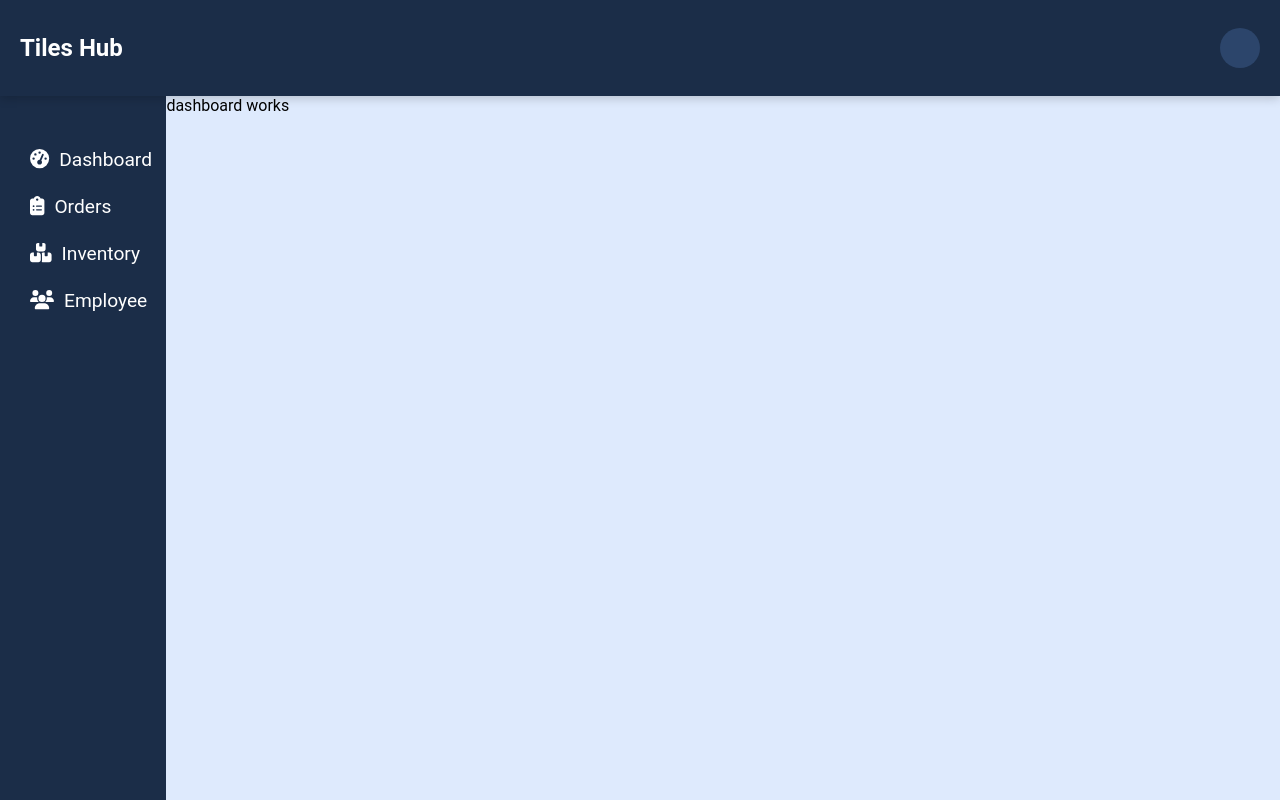
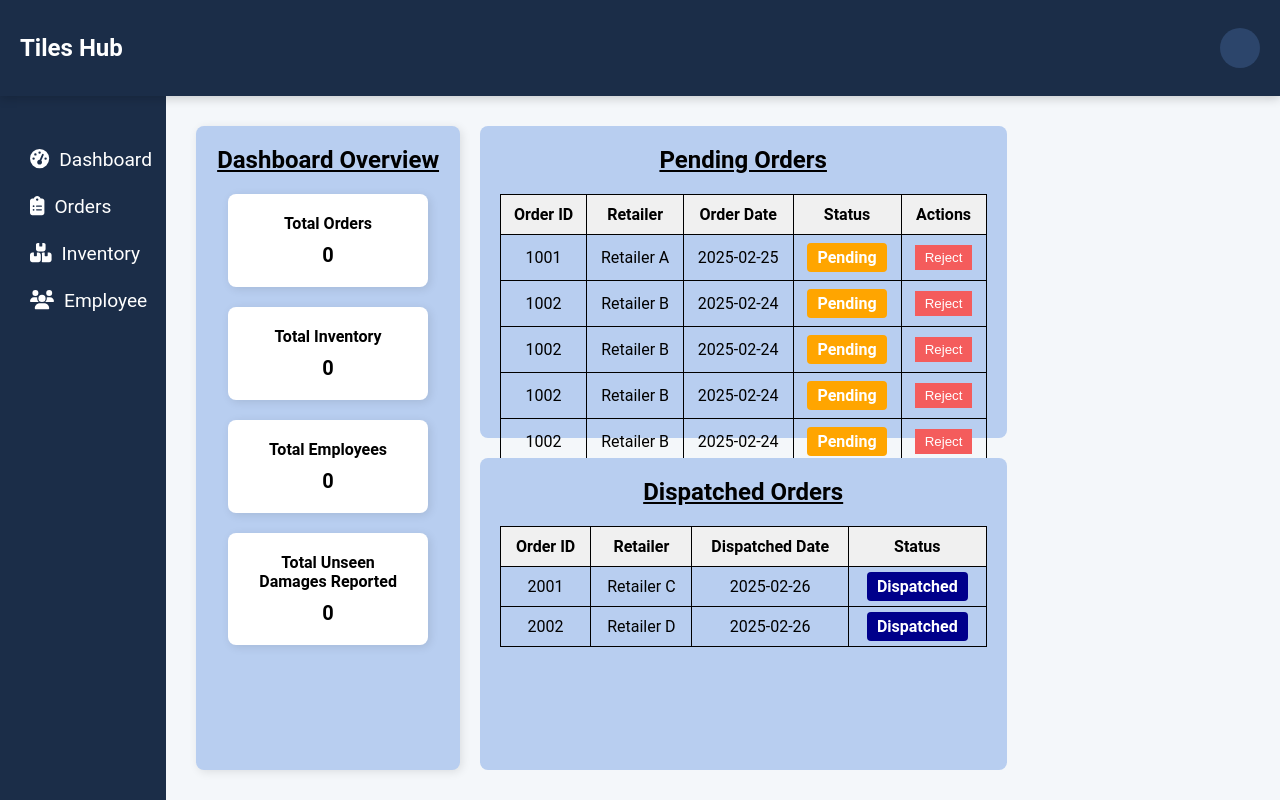
Before and after one commit to dhanvanth-it21/fashion-transparency-fe, an Angular app: page /dashboard in a window 1280 px wide. Built offline with nearby package versions, Linux system fonts and the light colour scheme.

Commit message:
working on the admin dashboard

```diff
--- a/src/app/core/main-layout/left-sidebar/left-sidebar.component.ts
+++ b/src/app/core/main-layout/left-sidebar/left-sidebar.component.ts
@@ -16,6 +16,7 @@ export class LeftSidebarComponent {
 
   public faBars: IconDefinition = faBars;
   public faSignOut: IconDefinition = faSignOut;
+
   sidebarIcons = {
     dashboard: faTachometerAlt,
     orders: faClipboardList,
--- a/src/app/core/main-layout/view/view.component.css
+++ b/src/app/core/main-layout/view/view.component.css
@@ -5,7 +5,7 @@
 
 .body-container {
     width: 87vw;
-    background-color: var(--S-color);
-    /* background-color: #fff; */
+    /* background-color: var(--S-color); */
+    padding: 20px;
 
 }
--- a/src/app/features/admin/dashboard/dashboard.component.css
+++ b/src/app/features/admin/dashboard/dashboard.component.css
@@ -0,0 +1,119 @@
+.dashboard-container {
+    width: 100%;
+    height: 100%;
+    padding: 10px;
+    display: flex;
+    gap: 20px;
+}
+
+.dashboard-overview {
+    background-color: #b8cef0;
+    width: 25%;
+    height: 100%;
+    padding: 20px;
+    border-radius: 8px;
+    box-shadow: 2px 2px 10px rgba(0, 0, 0, 0.1);
+}
+
+.dashboard-overview h2 {
+    color: black;
+    text-align: center;
+    margin-bottom: 20px;
+    text-decoration: underline;
+}
+
+.dashboard-cards {
+    display: flex;
+    flex-direction: column;
+    justify-content: space-between;
+    align-items: center;
+    gap: 20px;
+}
+
+.card {
+    width: 200px;
+    padding: 20px;
+    background: #fff;
+    border-radius: 8px;
+    text-align: center;
+    box-shadow: 2px 2px 10px rgba(0, 0, 0, 0.1);
+}
+
+.card h3 {
+    margin-bottom: 10px;
+    font-size: 1rem;
+}
+
+.card p {
+    font-size: 20px;
+    font-weight: bold;
+}
+
+.order-container {
+    border-radius: 8px;
+    height: 100%;
+    width: 50%;
+    display: flex;
+    flex-direction: column;
+    gap: 20px;
+}
+
+.order-section {
+    height: calc(50% - 10px);
+    padding: 20px;
+    border-radius: 8px;
+    background-color: #b8cef0;
+}
+
+
+.order-section h2{
+    text-decoration: underline;
+    margin-bottom: 20px;
+    text-align: center;
+}
+
+
+.table-body-container {
+    max-height: 105px;
+    overflow: hidden;
+}
+
+table {
+    width: 100%;
+    border-collapse: collapse;
+
+}
+
+th, td {
+    padding: 10px;
+    text-align: center;
+    border: 1px solid #000;
+}
+
+th {
+    background-color: #f0f0f0;
+    font-weight: bold;
+}
+
+.status-label {
+    padding: 5px 10px;
+    border-radius: 4px;
+    font-weight: bold;
+    color: white;
+}
+
+
+.Pending { background-color: orange; }
+.Dispatched { background-color: darkblue; }
+
+.reject-btn {
+    background-color: rgb(244, 92, 92);
+    color: white;
+    border: none;
+    padding: 5px 10px;
+    cursor: pointer;
+}
+
+.reject-btn:hover {
+    background-color: red;
+}
--- a/src/app/features/admin/dashboard/dashboard.component.html
+++ b/src/app/features/admin/dashboard/dashboard.component.html
@@ -1 +1,86 @@
-<p>dashboard works</p>
+<div class="dashboard-container">
+  <div class="dashboard-overview">
+    <h2>Dashboard Overview</h2>
+
+    <div class="dashboard-cards">
+      <div class="card">
+        <h3>Total Orders</h3>
+        <p>{{ metrics.totalOrders }}</p>
+      </div>
+
+      <div class="card">
+        <h3>Total Inventory</h3>
+        <p>{{ metrics.totalInventoryItems }}</p>
+      </div>
+
+      <div class="card">
+        <h3>Total Employees</h3>
+        <p>{{ metrics.totalEmployees }}</p>
+      </div>
+
+      <div class="card">
+        <h3>Total Unseen Damages Reported</h3>
+        <p>{{ metrics.totalUnseenDamagesReported }}</p>
+      </div>
+    </div>
+  </div>
+
+  <div class="order-container">
+    <div class="order-section">
+      <h2>Pending Orders</h2>
+        <div class="table-container">
+            <table>
+                <thead>
+                  <tr>
+                    <th>Order ID</th>
+                    <th>Retailer</th>
+                    <th>Order Date</th>
+                    <th>Status</th>
+                    <th>Actions</th>
+                  </tr>
+                </thead>
+                <tbody class="table-body-container">
+                  <tr *ngFor="let order of pendingOrders">
+                    <td>{{ order.orderId }}</td>
+                    <td>{{ order.retailer }}</td>
+                    <td>{{ order.orderDate }}</td>
+                    <td>
+                      <span class="status-label {{ order.status }}">{{
+                        order.status
+                      }}</span>
+                    </td>
+                    <td>
+                      <button class="reject-btn">Reject</button>
+                    </td>
+                  </tr>
+                </tbody>
+              </table>
+        </div>
+    </div>
+    <div class="order-section">
+      <h2>Dispatched Orders</h2>
+      <table>
+        <thead>
+          <tr>
+            <th>Order ID</th>
+            <th>Retailer</th>
+            <th>Dispatched Date</th>
+            <th>Status</th>
+          </tr>
+        </thead>
+        <tbody>
+          <tr *ngFor="let order of dispatchedOrders">
+            <td>{{ order.orderId }}</td>
+            <td>{{ order.retailer }}</td>
+            <td>{{ order.dispatchDate }}</td>
+            <td>
+              <span class="status-label {{ order.status }}">{{
+                order.status
+              }}</span>
+            </td>
+          </tr>
+        </tbody>
+      </table>
+    </div>
+  </div>
+</div>
--- a/src/app/features/admin/dashboard/dashboard.component.ts
+++ b/src/app/features/admin/dashboard/dashboard.component.ts
@@ -1,12 +1,39 @@
 import { Component } from '@angular/core';
+import { OverviewMetrics } from '../models/overview-metrics.model';
+import { CommonModule } from '@angular/common';
 
 @Component({
   selector: 'app-dashboard',
   standalone: true,
-  imports: [],
+  imports: [ CommonModule ],
   templateUrl: './dashboard.component.html',
   styleUrl: './dashboard.component.css'
 })
 export class DashboardComponent {
 
+  metrics: OverviewMetrics = {
+    totalOrders: 0,
+    totalInventoryItems: 0,
+    totalEmployees: 0,
+    totalUnseenDamagesReported: 0
+  }
+
+  constructor() {}
+
+  //sample data
+  pendingOrders = [
+    { orderId: '1001', retailer: 'Retailer A', orderDate: '2025-02-25', status: 'Pending' },
+    { orderId: '1002', retailer: 'Retailer B', orderDate: '2025-02-24', status: 'Pending' },
+    { orderId: '1002', retailer: 'Retailer B', orderDate: '2025-02-24', status: 'Pending' },
+    { orderId: '1002', retailer: 'Retailer B', orderDate: '2025-02-24', status: 'Pending' },
+    { orderId: '1002', retailer: 'Retailer B', orderDate: '2025-02-24', status: 'Pending' },
+  ];
+
+  //smaple data
+  dispatchedOrders = [
+    { orderId: '2001', retailer: 'Retailer C', dispatchDate: '2025-02-26', status: 'Dispatched' },
+    { orderId: '2002', retailer: 'Retailer D', dispatchDate: '2025-02-26', status: 'Dispatched' },
+  ];
+
+
 }
--- /dev/null
+++ b/src/app/features/admin/models/overview-metrics.model.ts
@@ -0,0 +1,6 @@
+export interface OverviewMetrics {
+    totalOrders: number;
+    totalInventoryItems: number;
+    totalEmployees: number;
+    totalUnseenDamagesReported: number;
+}
```
Also changed, not shown: src/app/features/admin/services/dashboard.service.ts (added, +22 -0 lines).
